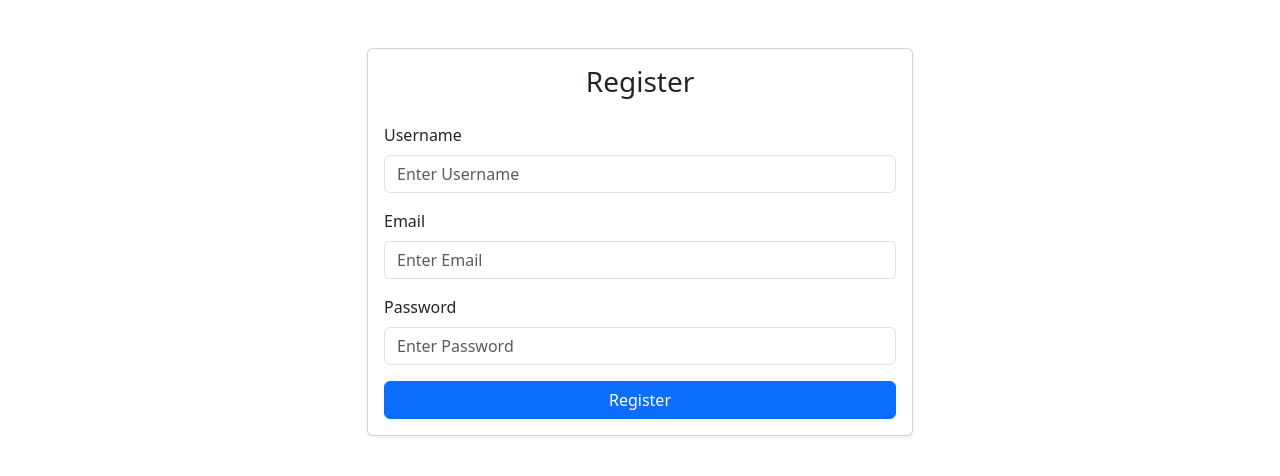
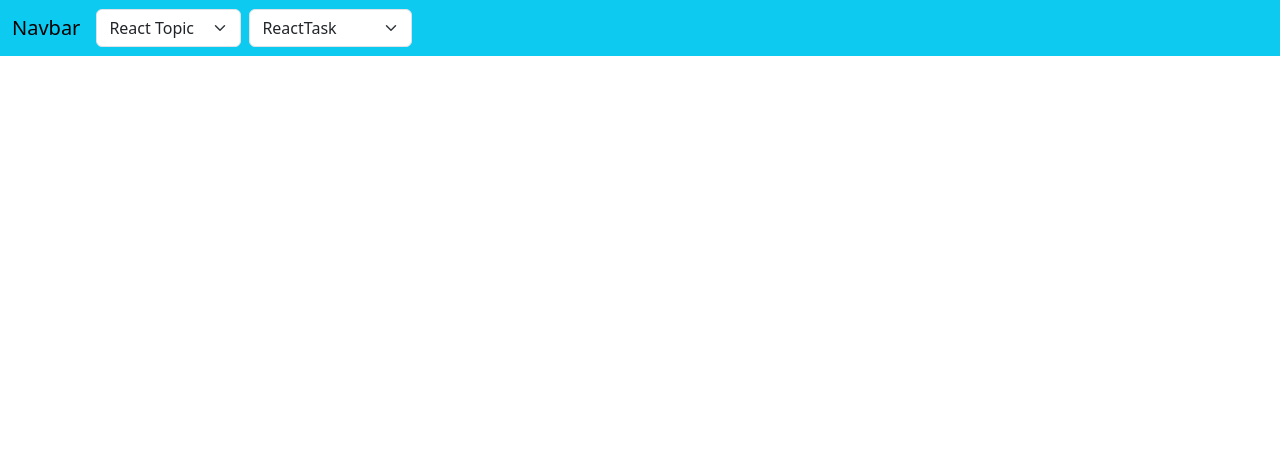
Before and after one commit to Rushikengar8686/React, a React (Create React App) app in the folder reactcourse/: page / in a window 1280 px wide. Shown: the top 476 px of the page. Built offline with nearby package versions, Linux system fonts and the light colour scheme.

Commit message:
Implement Nested React Route

```diff
--- a/reactcourse/src/App.js
+++ b/reactcourse/src/App.js
@@ -1,86 +1,39 @@
-import { FaMoon } from "react-icons/fa";
 import DynamicCss from "./DynamicCss/DynamicCss";
 import Event from "./Topics/Event";
 import SetState from "./Topics/SetState";
 import Variables from "./Topics/Variables";
-import { BrowserRouter, Link, Route, Routes } from 'react-router-dom';
-import { useState } from "react";
+import { BrowserRouter,  Route, Routes } from "react-router-dom";
 import Customer from "./Customer/Customer";
 import ParentComp from "./Reuseable Comp/ParentComp";
-import Register from "./Login/Register";
-import Login from "./Login/Login";
 import NewHooks from "./newHooks/NewHooks";
 import DashValue from "./context/DashValue";
-import AcronymGenerator from "./ReactTask/AcronymGenerator"
+import AcronymGenerator from "./ReactTask/AcronymGenerator";
 import CountEventNumber from "./ReactTask/CountEventNumber";
 import CountNegative from "./ReactTask/CountNegative";
+import ReactTask from "./ReactTask/ReactTask";
+import NavBar from "./NavBar/NavBar";
 
 function App() {
-  const [isActive, setIsActive] = useState(false);
-  const [backroundColor, setBackground] = useState(false);
-
-  const changeBackground = () => {
-    setBackground(!backroundColor);
-  };
-
   return (
-    <div style={{ backgroundColor: backroundColor ? "#6e9691" : "white" }}>
+    <div>
       <BrowserRouter>
-
-        {/*NAVBAR ONLY AFTER LOGIN */}
-        {isActive && (
-          <nav className="navbar navbar-expand-lg navbar-light bg-info">
-            <div className="container-fluid">
-              <Link className="navbar-brand" to="/">Navbar</Link>
-
-              <div className="collapse navbar-collapse">
-                <ul className="navbar-nav me-auto">
-                  <li className="nav-item"><Link className="nav-link" to="/variable">Variable</Link></li>
-                  <li className="nav-item"><Link className="nav-link" to="/Event">Event</Link></li>
-                  <li className="nav-item"><Link className="nav-link" to="/SetState">SetState</Link></li>
-                  <li className="nav-item"><Link className="nav-link" to="/DynamicCss">DynamicCss</Link></li>
-                  <li className="nav-item"><Link className="nav-link" to="/cutomer">Customer</Link></li>
-                  <li className="nav-item"><Link className="nav-link" to="/ParentComp">ParentComp</Link></li>
-                  <li className="nav-item"><Link className="nav-link" to="/NewHooks">NewHooks</Link></li>
-                  <li className="nav-item"><Link className="nav-link" to="/DashValue">DashValue</Link></li>
-                  <li className="nav-item"><Link className="nav-link" to="/AcronoymStr">AcronoymStr</Link></li>
-                  <li className="nav-item"><Link className="nav-link" to="/CountEvent">CountEvent</Link></li>
-                  <li className="nav-item"><Link className="nav-link" to="/CountNegative">CountNegative</Link></li>
-                </ul>
-
-                <button className="btn btn-outline-dark me-2" onClick={changeBackground}>
-                  <FaMoon />
-                </button>
-
-                <button
-                  className="btn btn-outline-danger"
-                  onClick={() => setIsActive(false)}
-                >
-                  Logout
-                </button>
-              </div>
-            </div>
-          </nav>
-        )}
-
+        <NavBar></NavBar>
         {/*  ROUTES */}
         <Routes>
-          <Route path="/" element={<Register />} />
-          <Route path="/login" element={<Login setIsActive={setIsActive} />} />
-
-          <Route path="/variable" element={<Variables />} />
-          <Route path="/Event" element={<Event />} />
-          <Route path="/SetState" element={<SetState />} />
-          <Route path="/DynamicCss" element={<DynamicCss />} />
-          <Route path="/cutomer" element={<Customer />} />
-          <Route path="/ParentComp" element={<ParentComp />} />
-          <Route path="/NewHooks" element={<NewHooks/>}></Route>
-          <Route path="/DashValue" element={<DashValue/>}></Route>
-          <Route path="/AcronoymStr" element={<AcronymGenerator/>}></Route>
-          <Route path="CountEvent" element={<CountEventNumber/>}></Route>
-          <Route path="CountNegative" element={<CountNegative/>}></Route>
+          <Route path="/ReactTask" element={<ReactTask />}>
+            <Route path="variable" element={<Variables />} />
+            <Route path="Event" element={<Event />} />
+            <Route path="SetState" element={<SetState />} />
+            <Route path="DynamicCss" element={<DynamicCss />} />
+            <Route path="cutomer" element={<Customer />} />
+            <Route path="ParentComp" element={<ParentComp />} />
+            <Route path="NewHooks" element={<NewHooks />}></Route>
+            <Route path="DashValue" element={<DashValue />}></Route>
+            <Route path="AcronoymStr" element={<AcronymGenerator />}></Route>
+            <Route path="CountEvent" element={<CountEventNumber />}></Route>
+            <Route path="CountNegative" element={<CountNegative />}></Route>
+          </Route>
         </Routes>
-
       </BrowserRouter>
     </div>
   );
--- /dev/null
+++ b/reactcourse/src/NavBar/NavBar.js
@@ -0,0 +1,48 @@
+import React from 'react';
+import { Link, useNavigate } from 'react-router-dom';
+
+const NavBar = () => {
+    const naviGate = useNavigate()
+    return (
+        <div>
+            <div className="container-fulid">
+                <div className="row">
+                    <div className="col-12">
+                        <nav className="navbar navbar-expand-lg navbar-light bg-info">
+                            <div className="container-fluid">
+                                <Link className="navbar-brand" to="/">Navbar</Link>
+                                <div className="collapse navbar-collapse">
+                                    <ul className="navbar-nav me-auto">
+                                        <li className='nav-item me-2'>
+                                            <select name="" id="" className='form-select' onChange={(e)=> naviGate(e.target.value)}>
+                                                <option value="/ReactTask">React Topic</option>
+                                                <option value="/ReactTask/variable">variable</option>
+                                                <option value="/ReactTask/Event">Event</option>
+                                                <option value="/ReactTask/SetState">SetState</option>
+                                                <option value="/ReactTask/DynamicCss">DynamicCss</option>
+                                                <option value="/ReactTask/cutomer">cutomer</option>
+                                                <option value="/ReactTask/ParentComp">ParentComp</option>
+                                                <option value="/ReactTask/NewHooks">NewHooks</option>
+                                                <option value="/ReactTask/DashValue">DashValue</option>
+                                            </select>
+                                        </li>
+                                        <li className="nav-item">
+                                            <select name="" id="" className="form-select" onChange={(e)=> naviGate(e.target.value)}>
+                                                <option value="/ReactTask">ReactTask</option>
+                                                <option value="/ReactTask/AcronoymStr">AcronoymStr</option>
+                                                <option value="/ReactTask/CountEvent">CountEvent</option>
+                                                <option value="/ReactTask/CountNegative">CountNegative</option>
+                                            </select>
+                                        </li>
+                                    </ul>
+                                </div>
+                            </div>
+                        </nav>
+                    </div>
+                </div>
+            </div>
+        </div>
+    );
+};
+
+export default NavBar;
--- /dev/null
+++ b/reactcourse/src/ReactTask/ReactTask.js
@@ -0,0 +1,20 @@
+import React from 'react';
+import { Outlet } from 'react-router-dom';
+
+const ReactTask = () => {
+    return (
+        <div>
+            <div className="container">
+                <div className="row">
+                    <div className="col-12">
+
+                        <Outlet></Outlet>
+                    </div>
+                </div>
+            </div>
+
+        </div>
+    );
+};
+
+export default ReactTask;
```
Also changed, not shown: reactcourse/src/ReactTask/CountVowel.js (added, +11 -0 lines), reactcourse/src/ReactTask/task.txt.
